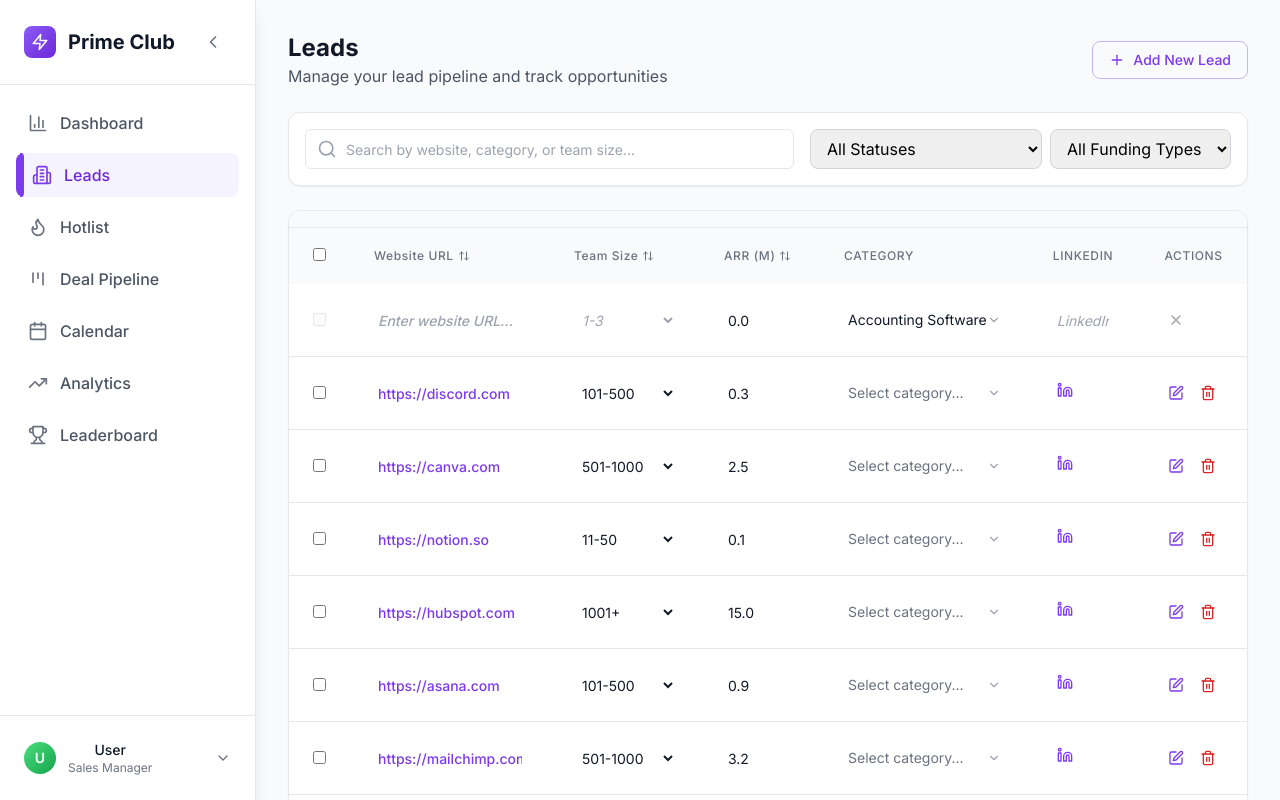
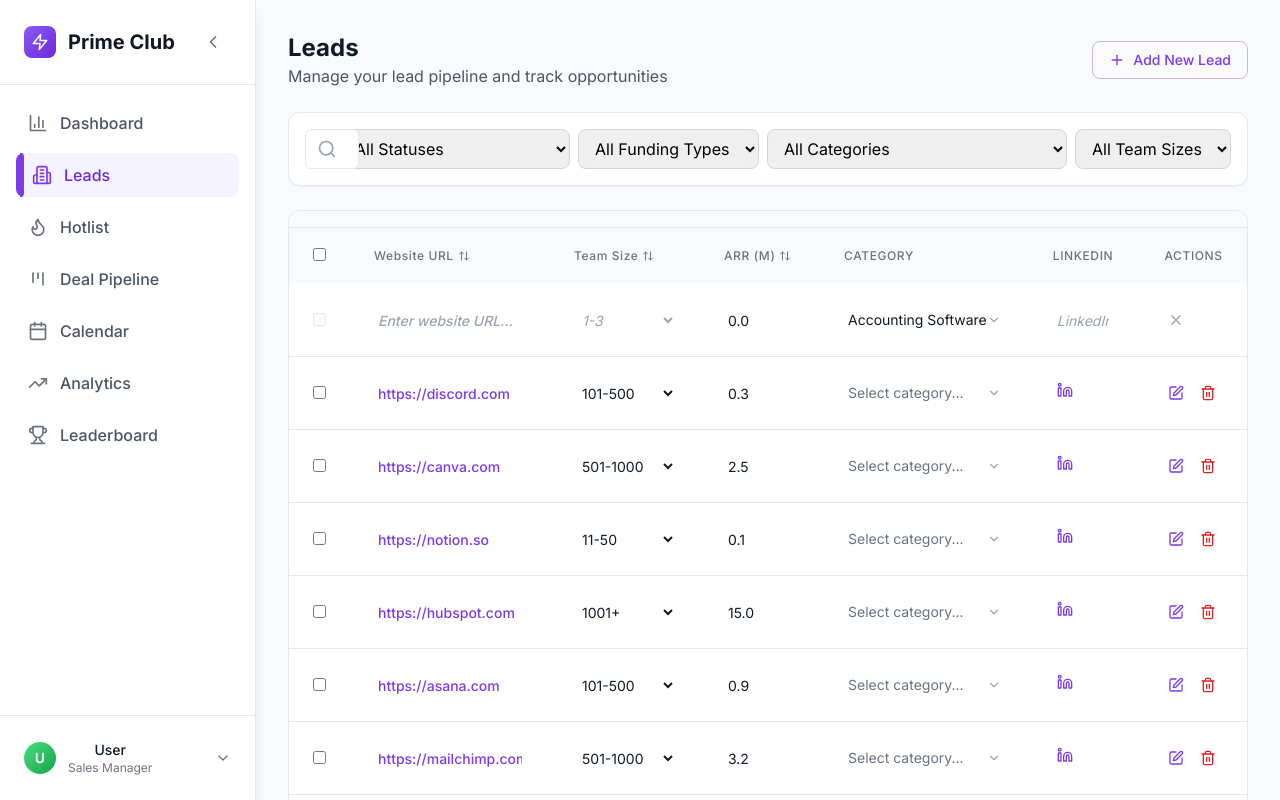
Before and after one commit to apper-apps/ultra-prime-club, a React (Vite) app: page /leads in a window 1280 px wide. Shown: the top 800 px of the page. Built offline with nearby package versions, Linux system fonts and the light colour scheme.

Commit message:
Add Category and Team Size filters to Leads tab

```diff
--- a/src/components/pages/Leads.jsx
+++ b/src/components/pages/Leads.jsx
@@ -17,9 +17,11 @@ const Leads = () => {
   const [data, setData] = useState([]);
   const [loading, setLoading] = useState(true);
   const [error, setError] = useState(null);
-  const [searchTerm, setSearchTerm] = useState("");
-const [statusFilter, setStatusFilter] = useState("all");
+const [searchTerm, setSearchTerm] = useState("");
+  const [statusFilter, setStatusFilter] = useState("all");
   const [fundingFilter, setFundingFilter] = useState("all");
+  const [categoryFilter, setCategoryFilter] = useState("all");
+  const [teamSizeFilter, setTeamSizeFilter] = useState("all");
   const [sortBy, setSortBy] = useState("websiteUrl");
   const [sortOrder, setSortOrder] = useState("desc");
   const [showAddForm, setShowAddForm] = useState(false);
@@ -594,7 +596,7 @@ const getStatusColor = (status) => {
     return colors[status] || "default";
   };
 
-  const filteredAndSortedData = data
+const filteredAndSortedData = data
     .filter(lead => {
       const matchesSearch = !searchTerm ||
         lead.websiteUrl.toLowerCase().includes(searchTerm.toLowerCase()) ||
@@ -603,8 +605,10 @@ const getStatusColor = (status) => {
 
       const matchesStatus = statusFilter === "all" || lead.status === statusFilter;
       const matchesFunding = fundingFilter === "all" || lead.fundingType === fundingFilter;
-
-      return matchesSearch && matchesStatus && matchesFunding;
+      const matchesCategory = categoryFilter === "all" || lead.category === categoryFilter;
+      const matchesTeamSize = teamSizeFilter === "all" || lead.teamSize === teamSizeFilter;
+
+      return matchesSearch && matchesStatus && matchesFunding && matchesCategory && matchesTeamSize;
     })
 .sort((a, b) => {
       let aValue = a[sortBy];
@@ -687,7 +691,7 @@ const handleSort = (field) => {
                 <SearchBar
                     placeholder="Search by website, category, or team size..."
                     onSearch={setSearchTerm} />
-            </div>
+</div>
             <div className="flex flex-col sm:flex-row gap-2">
                 <select
                     value={statusFilter}
@@ -721,6 +725,24 @@ const handleSort = (field) => {
                     <option value="Series A">Series A</option>
                     <option value="Series B">Series B</option>
                     <option value="Series C">Series C</option>
+                </select>
+                <select
+                    value={categoryFilter}
+                    onChange={e => setCategoryFilter(e.target.value)}
+                    className="px-3 py-2 border border-gray-300 rounded-lg focus:outline-none focus:ring-2 focus:ring-primary-500">
+                    <option value="all">All Categories</option>
+                    {categoryOptions.map(category => (
+                        <option key={category} value={category}>{category}</option>
+                    ))}
+                </select>
+                <select
+                    value={teamSizeFilter}
+                    onChange={e => setTeamSizeFilter(e.target.value)}
+                    className="px-3 py-2 border border-gray-300 rounded-lg focus:outline-none focus:ring-2 focus:ring-primary-500">
+                    <option value="all">All Team Sizes</option>
+                    {teamSizeOptions.map(size => (
+                        <option key={size} value={size}>{size}</option>
+                    ))}
                 </select>
             </div>
         </div>
```
